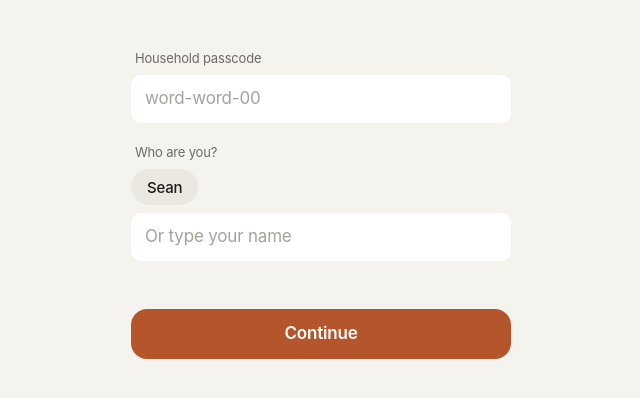
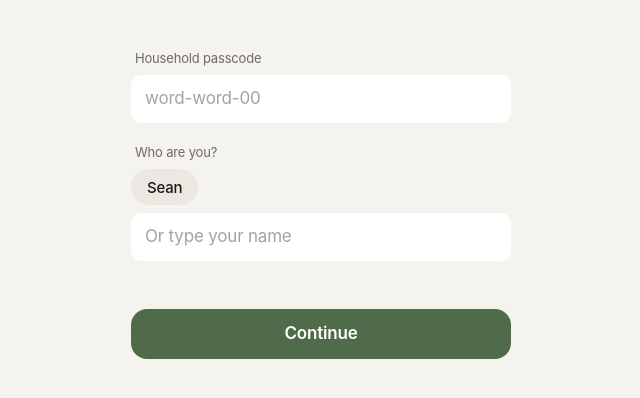
Before and after one commit to seanmorishige-grok/meal-planner, a plain HTML site: page index.html in a window 1280 px wide. Shown: the part 260-658 px from the top of the page, without its empty margins (319-959 px from the left). Drawn offline with Linux system fonts and the light colour scheme.

Commit message:
Accent: deep olive/sage (AA contrast in light and dark); cache v19

```diff
--- a/index.html
+++ b/index.html
@@ -13,12 +13,12 @@
 <link rel="apple-touch-icon" href="icon-180.png">
 <link rel="icon" href="icon-180.png">
 <link rel="manifest" href="manifest.webmanifest">
-<link rel="stylesheet" href="styles.css?v=18">
+<link rel="stylesheet" href="styles.css?v=19">
 </head>
 <body>
 <div id="app"><div class="boot"></div></div>
 <div id="toast" role="status" aria-live="polite"></div>
-<script src="ingredients.js?v=18"></script>
-<script src="app.js?v=18"></script>
+<script src="ingredients.js?v=19"></script>
+<script src="app.js?v=19"></script>
 </body>
 </html>
--- a/styles.css
+++ b/styles.css
@@ -3,8 +3,8 @@
   color-scheme:light dark;
   --bg:#f5f3ee; --card:#fff; --elev:#fff; --ink:#1c1a17; --ink2:#6e6962; --ink3:#a8a29a;
   --sep:rgba(60,50,40,.14); --fill:rgba(118,108,96,.12); --fill2:rgba(118,108,96,.08);
-  --accent:#b4552c; --accent-ink:#fff; --accent-soft:rgba(180,85,44,.10); --accent-text:#a64d27;
-  --danger:#d1342a; --ok:#3d8a5a; --warn:#c98a12;
+  --accent:#4f6b4a; --accent-ink:#fff; --accent-soft:rgba(79,107,74,.11); --accent-text:#4a6545;
+  --danger:#d1342a; --ok:#4f6b4a; --warn:#c98a12;
   --r:12px; --r-sm:10px; --r-lg:16px;
   --bar:rgba(249,248,245,.82); --scrim:rgba(20,16,12,.32);
   --safe-b:env(safe-area-inset-bottom,0px); --safe-t:env(safe-area-inset-top,0px);
@@ -15,8 +15,8 @@
 @media (prefers-color-scheme:dark){:root{
   --bg:#000; --card:#1c1c1e; --elev:#2c2c2e; --ink:#f5f3ef; --ink2:#a39e97; --ink3:#6f6a64;
   --sep:rgba(255,250,240,.14); --fill:rgba(160,150,140,.22); --fill2:rgba(160,150,140,.14);
-  --accent:#e57f52; --accent-ink:#1b0f08; --accent-soft:rgba(229,127,82,.16); --accent-text:#f0956b;
-  --danger:#ff5a4f; --ok:#5bbd7d; --warn:#e8b04a; --bar:rgba(22,22,24,.8); --scrim:rgba(0,0,0,.55);
+  --accent:#9db894; --accent-ink:#12190f; --accent-soft:rgba(157,184,148,.17); --accent-text:#a9c3a0;
+  --danger:#ff5a4f; --ok:#9db894; --warn:#e8b04a; --bar:rgba(22,22,24,.8); --scrim:rgba(0,0,0,.55);
 }}
 *{box-sizing:border-box;-webkit-tap-highlight-color:transparent}
 html,body{margin:0;background:var(--bg);color:var(--ink);overscroll-behavior-y:none;
```
